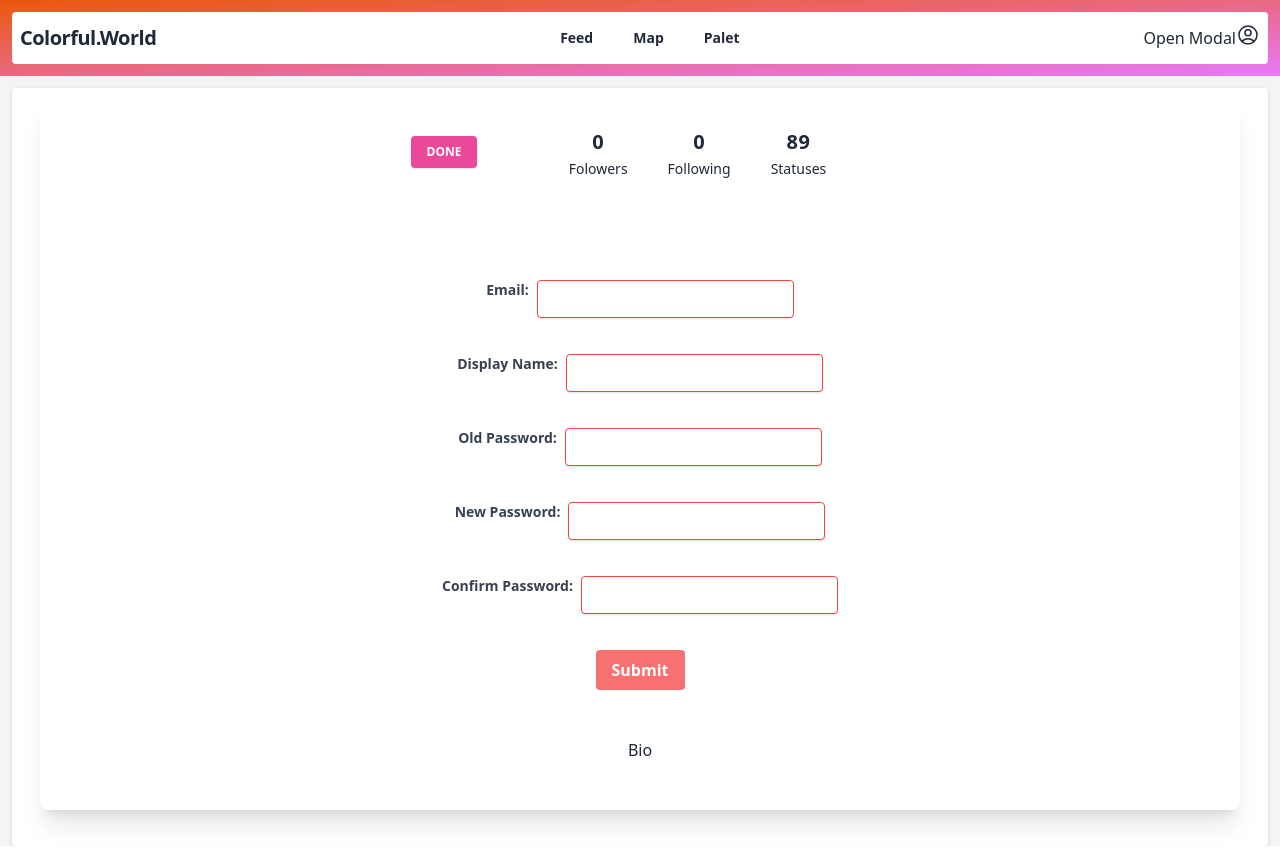
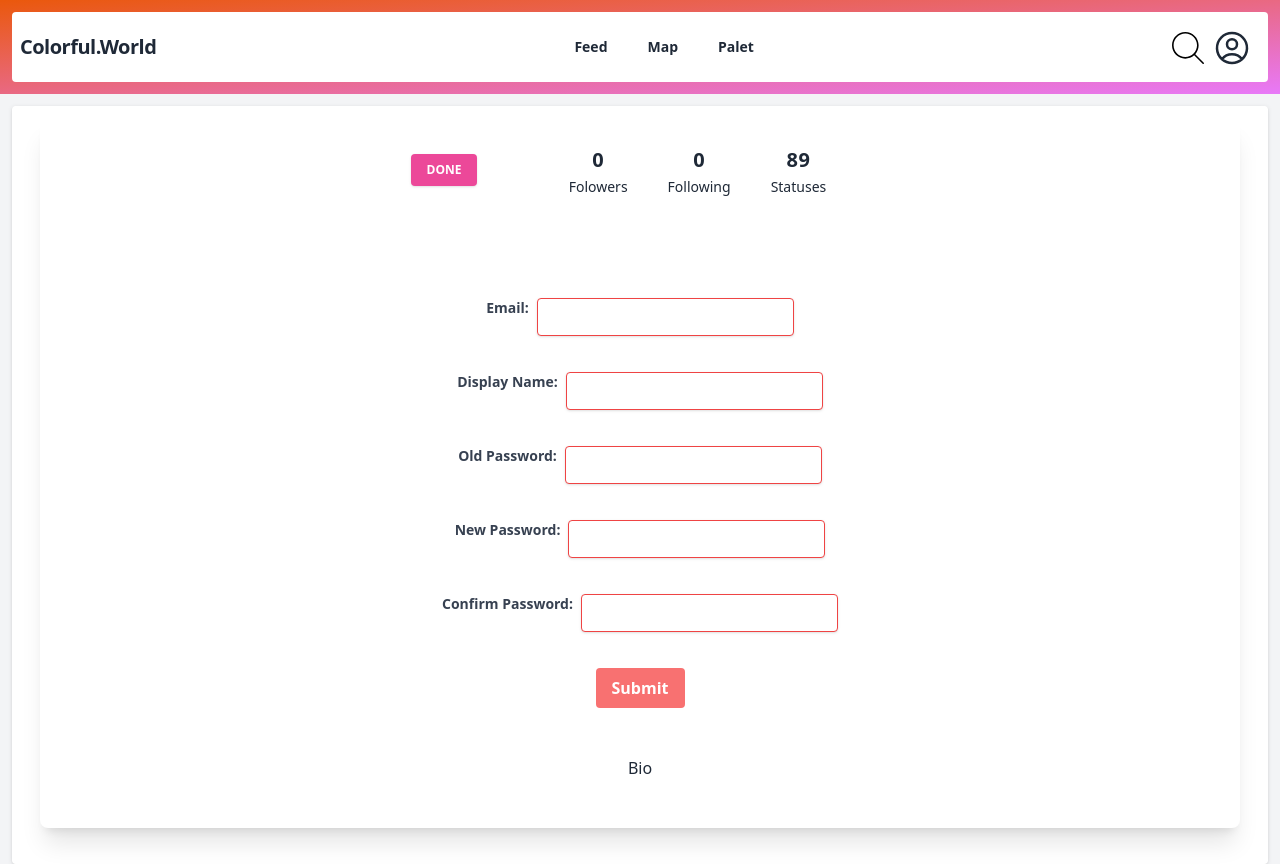
Before and after one commit to TheDeafOne/Colorful, a Flask app: page /edit-profile/ in a window 1280 px wide. Run offline with Flask 3, Linux system fonts and the light colour scheme; parts of the project's set-up code (start-up, migrations or seed data) failed here and were passed over; some libraries are stand-ins or nearby versions.

Commit message:
search icon for user search modal

```diff
--- a/colorful/templates/app/base.html
+++ b/colorful/templates/app/base.html
@@ -31,7 +31,9 @@
             </div>
             <div x-data="{ 'showModal': false }" @keydown.escape="showModal = false">
                 <!-- Trigger for Modal -->
-                <button type="button" @click="showModal = true">Open Modal</button>
+                <button type="button" @click="showModal = true">
+                    <img class="h-8 w-8 mr-2 mt-2" src="../../static/images/search-icon.svg" alt="user search icon">
+                </button>
 
                 <!-- Modal -->
                 <div class="fixed inset-0 z-30 flex items-center justify-center overflow-auto bg-black bg-opacity-50"
@@ -41,7 +43,7 @@
                         @click.away="showModal = false" x-transition:enter="motion-safe:ease-out duration-300"
                         x-transition:enter-start="opacity-0 scale-90" x-transition:enter-end="opacity-100 scale-100">
                         <!-- Title / Close-->
-                        <div class="flex items-center float-right mb-2">
+                        <div class="flex items-center float-right">
                             <button type="button" class="z-50 cursor-pointer" @click="showModal = false">
                                 <svg xmlns="http://www.w3.org/2000/svg" width="24" height="24" viewBox="0 0 24 24"
                                     fill="none" stroke="currentColor">
@@ -65,8 +67,9 @@
             <div class="flex">
                 <div class="grow"></div>
                 <div class="place-self-end" @click.away="open=false" x-data="{open: false}">
-                    <button @click="open = !open"><svg xmlns="http://www.w3.org/2000/svg" fill="none"
-                            viewBox="0 0 24 24" stroke-width="1.5" stroke="currentColor" class="w-6 h-6">
+                    <button @click="open = !open">
+                        <svg xmlns="http://www.w3.org/2000/svg" fill="none" viewBox="0 0 24 24" stroke-width="1.5"
+                            stroke="currentColor" class="w-10 h-10 mt-2 mr-2">
                             <path stroke-linecap="round" stroke-linejoin="round"
                                 d="M17.982 18.725A7.488 7.488 0 0012 15.75a7.488 7.488 0 00-5.982 2.975m11.963 0a9 9 0 10-11.963 0m11.963 0A8.966 8.966 0 0112 21a8.966 8.966 0 01-5.982-2.275M15 9.75a3 3 0 11-6 0 3 3 0 016 0z" />
                         </svg>
```
Also changed, not shown: colorful/static/images/search-icon.svg (added).
